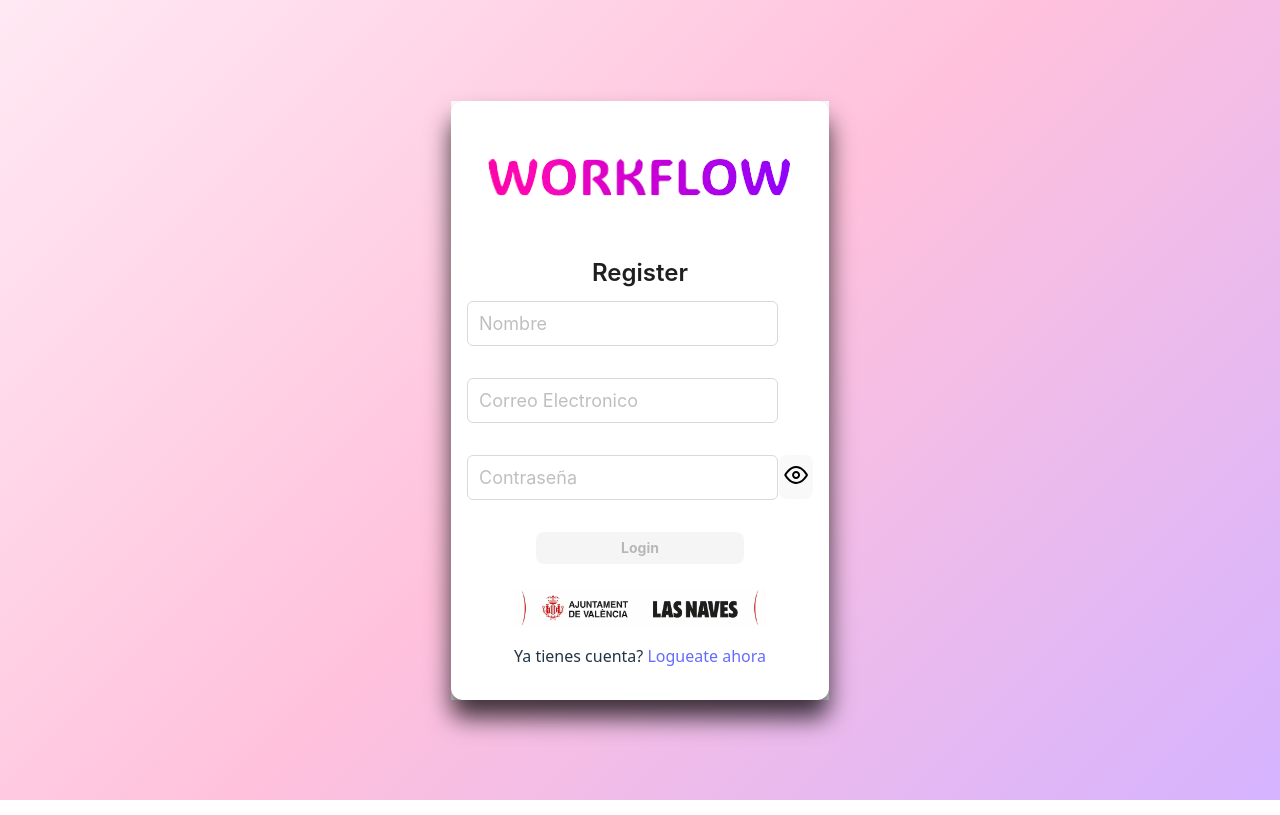
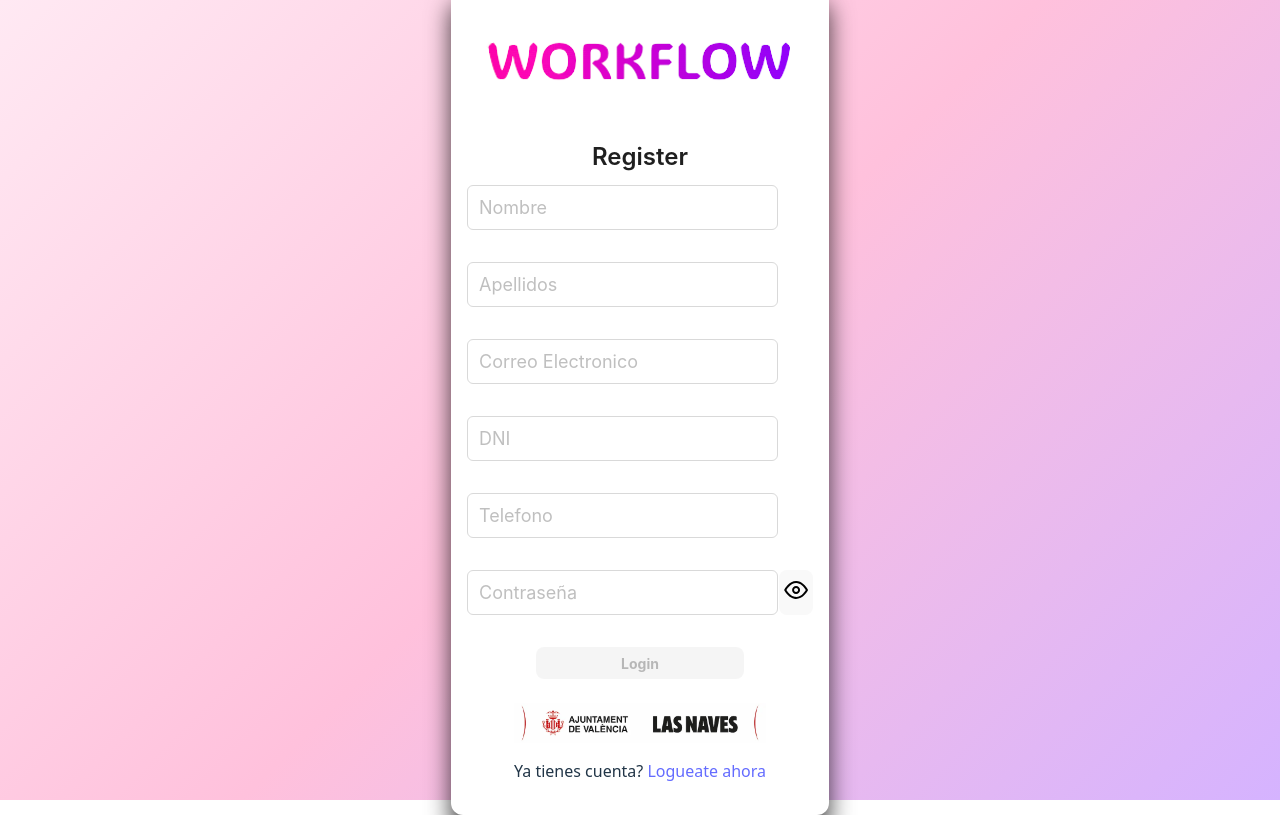
Before and after one commit to JNBarrachina/workcontrol-client, a React (Vite) app: page /register in a window 1280 px wide. Built offline with nearby package versions, Linux system fonts and the light colour scheme.

Commit message:
Register actualizado

```diff
--- a/src/components/pages/Register/Register.jsx
+++ b/src/components/pages/Register/Register.jsx
@@ -15,6 +15,9 @@ const Register = () => {
     const [gettypeimput, septypeimput] = useState("password");
     const [gettypeimage, settypeimage] = useState("/src/assets/eye_visible.svg");
 
+    const [surname, setSurname] = useState("");
+    const [dni, setDNI] = useState("");
+    const [tlf, setTlf] = useState("");
     const [password, setPassword] = useState("");
     const [email, setEmail] = useState("");
     const [name, setName] = useState("");
@@ -24,12 +27,12 @@ const Register = () => {
     const isButtonEnabled = email && password
 
     const handleLoginButtonClick = () => {
-        fetch("http://localhost:3000/users/login", {
+        fetch("http://localhost:3000/users/register", {
             headers: {
                 "Content-type": "application/json"
             },
             method: "POST", body: JSON.stringify(
-                { name: name, email: email, password: password })
+                { name: name, surname: surname, dni: dni, tlf: tlf, email: email, password: password })
         })
             .then(async (res) => {
                 const data = await res.json();
@@ -66,9 +69,9 @@ const Register = () => {
                     <div className="login-card">
                         <img src="/src/assets/workflow.png" alt="" />
                         <Title level={3}>Register</Title>
-                        <section style={{display:'flex',flexDirection:'row', justifyContent:'space-between', alignItems:'center', width:'100%'}}>
+                        <section style={{ display: 'flex', flexDirection: 'row', justifyContent: 'space-between', alignItems: 'center', width: '100%' }}>
                             <Input
-                                style={{width:'90%'}}
+                                style={{ width: '90%' }}
                                 value={name}
                                 type="text"
                                 onChange={(event) =>
@@ -78,9 +81,22 @@ const Register = () => {
                             />
                         </section>
 
-                        <section style={{display:'flex',flexDirection:'row', justifyContent:'space-between', alignItems:'center', width:'100%'}}>
+                        <section style={{ display: 'flex', flexDirection: 'row', justifyContent: 'space-between', alignItems: 'center', width: '100%' }}>
                             <Input
-                                style={{width:'90%'}}
+                                style={{ width: '90%' }}
+                                value={surname}
+                                type="text"
+                                onChange={(event) =>
+                                    setSurname(event.target.value)}
+                                placeholder="Apellidos"
+                                className="login-input"
+                            />
+                        </section>
+
+
+                        <section style={{ display: 'flex', flexDirection: 'row', justifyContent: 'space-between', alignItems: 'center', width: '100%' }}>
+                            <Input
+                                style={{ width: '90%' }}
                                 value={email}
                                 type="text"
                                 onChange={(event) =>
@@ -90,18 +106,42 @@ const Register = () => {
                             />
                         </section>
 
-                        <section style={{display:'flex',flexDirection:'row', justifyContent:'space-between',  width:'100%'}}>
+                        <section style={{ display: 'flex', flexDirection: 'row', justifyContent: 'space-between', alignItems: 'center', width: '100%' }}>
                             <Input
-                                style={{width:'90%'}}
+                                style={{ width: '90%' }}
+                                value={dni}
+                                type="text"
+                                onChange={(event) =>
+                                    setDNI(event.target.value)}
+                                placeholder="DNI"
+                                className="login-input"
+                            />
+                        </section>
+
+                        <section style={{ display: 'flex', flexDirection: 'row', justifyContent: 'space-between', alignItems: 'center', width: '100%' }}>
+                            <Input
+                                style={{ width: '90%' }}
+                                value={tlf}
+                                type="text"
+                                onChange={(event) =>
+                                    setTlf(event.target.value)}
+                                placeholder="Telefono"
+                                className="login-input"
+                            />
+                        </section>
+
+                        <section style={{ display: 'flex', flexDirection: 'row', justifyContent: 'space-between', width: '100%' }}>
+                            <Input
+                                style={{ width: '90%' }}
                                 value={password}
                                 type={gettypeimput}
                                 onChange={(event) => setPassword(event.target.value)}
                                 placeholder="Contraseña"
                                 className="login-input"
                             />
-                            <button style={{padding:'0', height:'2.80rem'}}>
+                            <button style={{ padding: '0', height: '2.80rem' }}>
                                 <img
-                                    style={{height:'2rem'}}
+                                    style={{ height: '2rem' }}
                                     src={gettypeimage}
                                     alt="view"
                                     onClick={() => {
```
Lines whose indentation alone changed are shown as unchanged.
